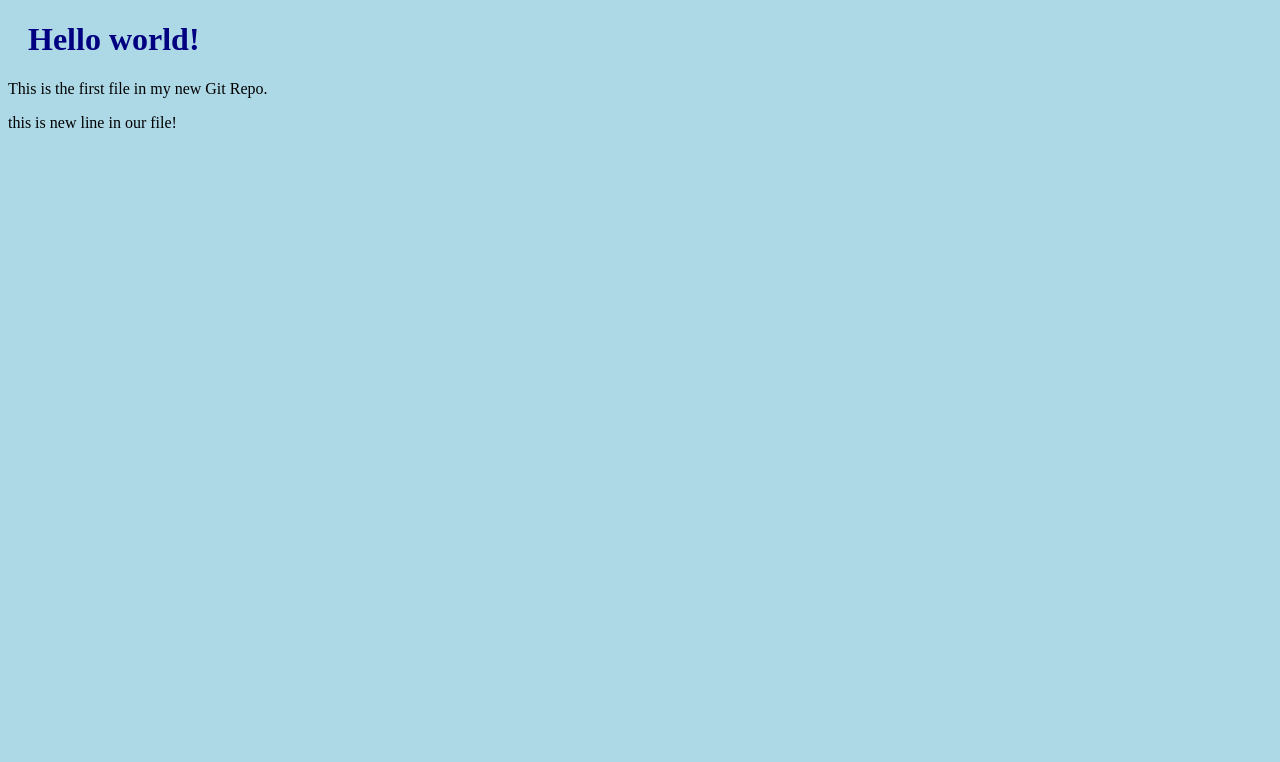
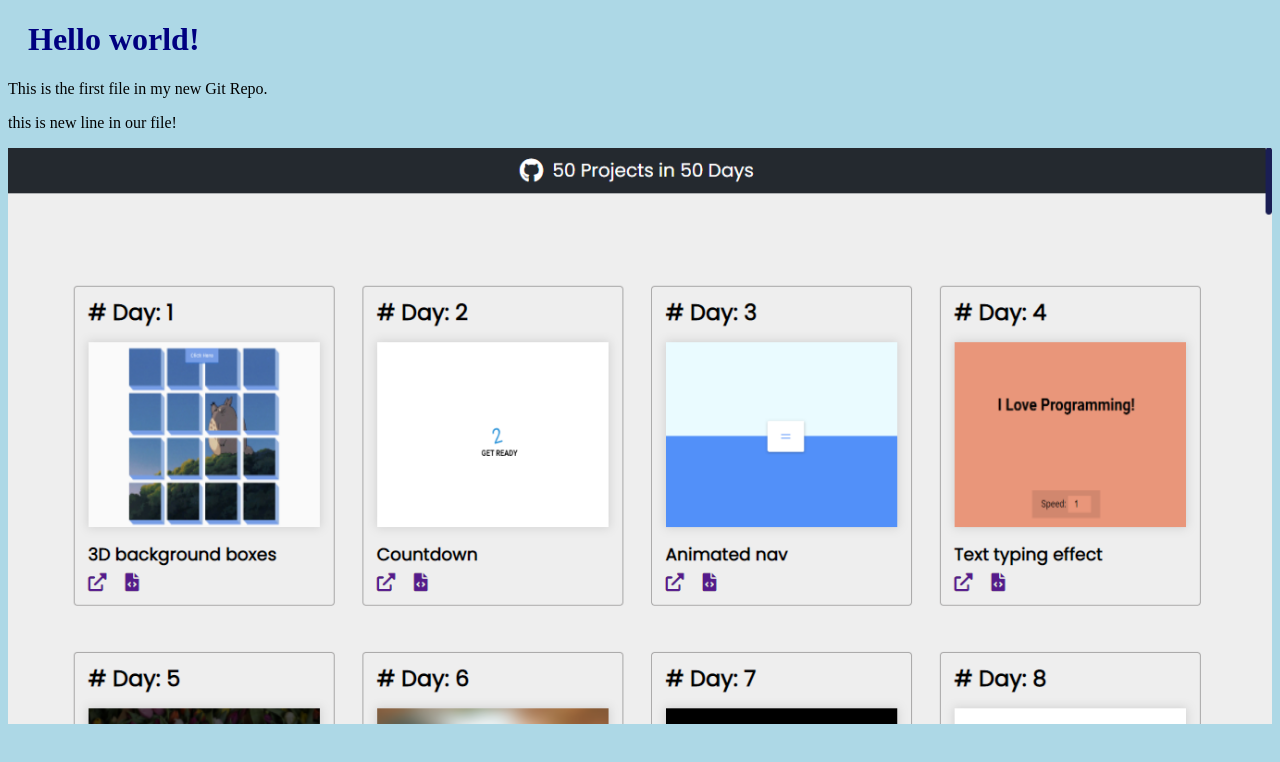
Before and after one commit to deepakydv9315/git-tut, a plain HTML site: page index.html in a window 1280 px wide. Drawn offline with Linux system fonts and the light colour scheme.

Commit message:
Added image to hello world

```diff
--- a/bluestyle.css
+++ b/bluestyle.css
@@ -5,3 +5,6 @@ h1{
     color: navy;
     margin-left: 20px;
 }
+img{
+    width: 100%;
+}
--- a/index.html
+++ b/index.html
@@ -14,6 +14,7 @@
     <h1>Hello world!</h1>
     <p>This is the first file in my new Git Repo.</p>
     <p>this is new line in our file!</p>
+    <img src="/preview(with images).png" alt="random-images">
 </body>
 
 </html>
```
Also changed, not shown: preview(with images).png (added).
